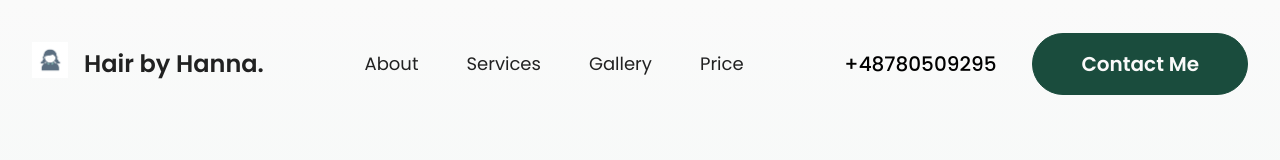
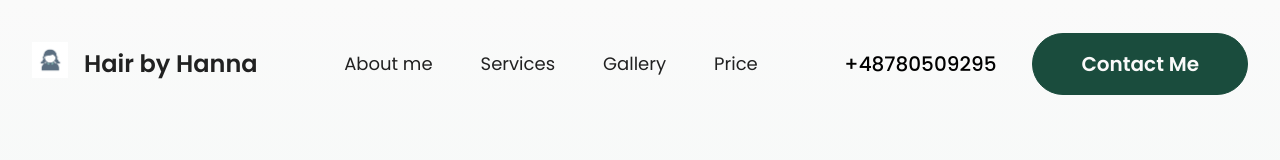
Before and after one commit to ValeriiMatviienko/hair, a Next.js app: page / in a window 1280 px wide. Shown: the top 160 px of the page. Built offline with nearby package versions, Linux system fonts and the light colour scheme.

Commit message:
fix typo

```diff
--- a/app/components/Navbar/Navbar.tsx
+++ b/app/components/Navbar/Navbar.tsx
@@ -7,7 +7,7 @@ import Image from "next/image";
 import { useState } from "react";
 import { ToastContainer } from "react-toastify";
 import { NavigationItem } from "./NavigationItem";
-import DrawerData from "./Drawerdata";
+import DrawerData from "./DrawerData";
 
 const Navbar = () => {
   const [isOpen, setIsOpen] = useState<boolean>(false);
@@ -30,7 +30,7 @@ const Navbar = () => {
                   href="/"
                   className="mt-2 ml-4 text-xl font-semibold text-black sm:text-2xl"
                 >
-                  Hair by Hanna.
+                  Hair by Hanna
                 </Link>
               </div>
               <div className="items-center hidden lg:flex border-right ">
--- a/app/components/Navbar/NavigationItem.tsx
+++ b/app/components/Navbar/NavigationItem.tsx
@@ -1,7 +1,7 @@
 import { NavigationItemType } from "@/app/types/types";
 
 export const NavigationItem: NavigationItemType[] = [
-  { name: "About", href: "#home-section", current: false },
+  { name: "About me", href: "#home-section", current: false },
   { name: "Services", href: "#service-section", current: false },
   { name: "Gallery", href: "#gallery-section", current: false },
   { name: "Price", href: "#price-section", current: false },
--- a/app/layout.tsx
+++ b/app/layout.tsx
@@ -4,7 +4,7 @@ import type { Metadata } from "next";
 export const metadata: Metadata = {
   title: "Hair by Hanna",
   description: "Professional trichologist and hair treatments.",
-  keywords: ["hair", "keratine", "botox", "professional", "nanoplastia"],
+  keywords: ["hair", "keratin", "botox", "professional", "nanoplastia"],
 };
 
 export default function RootLayout({
```
